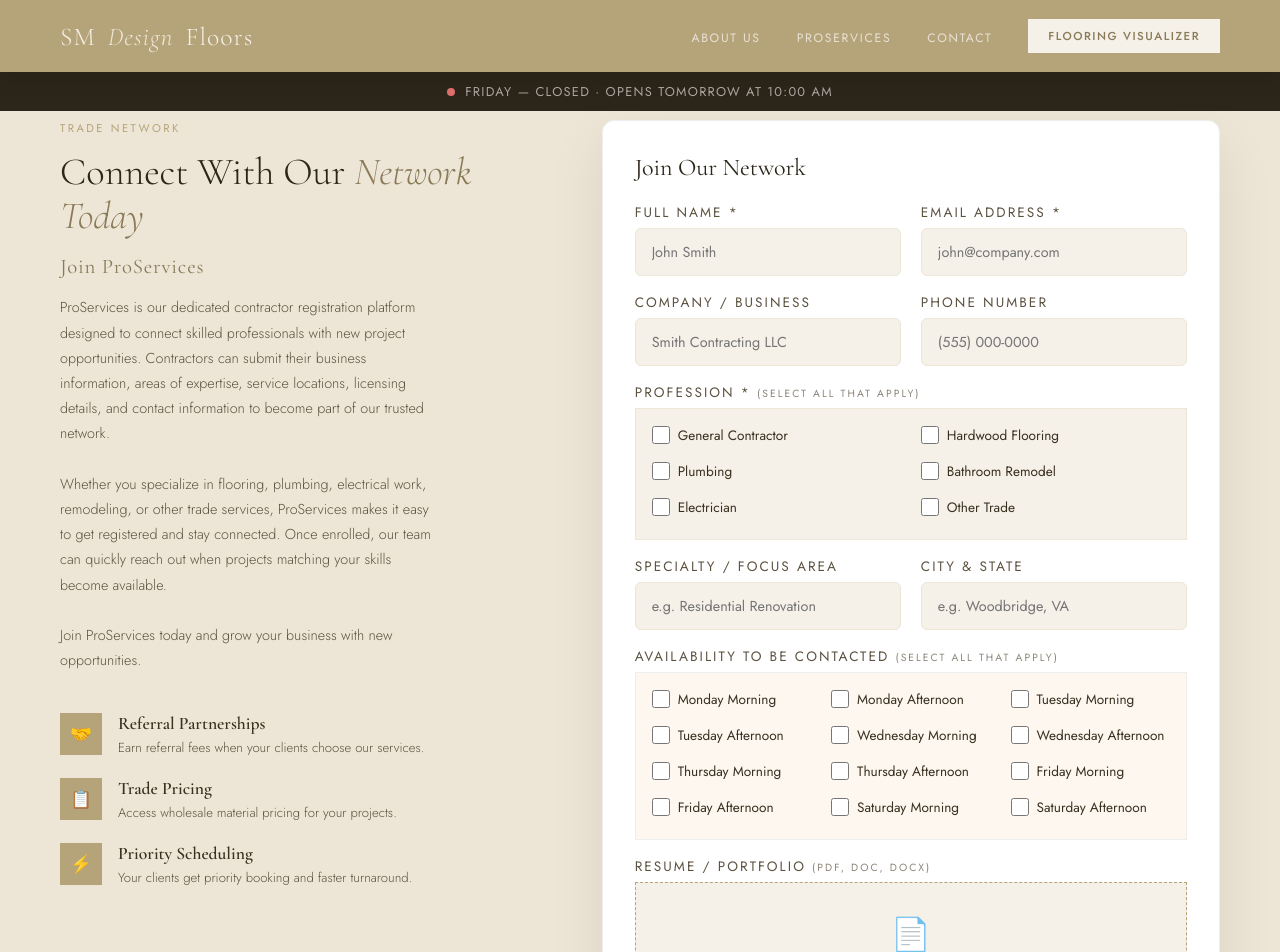
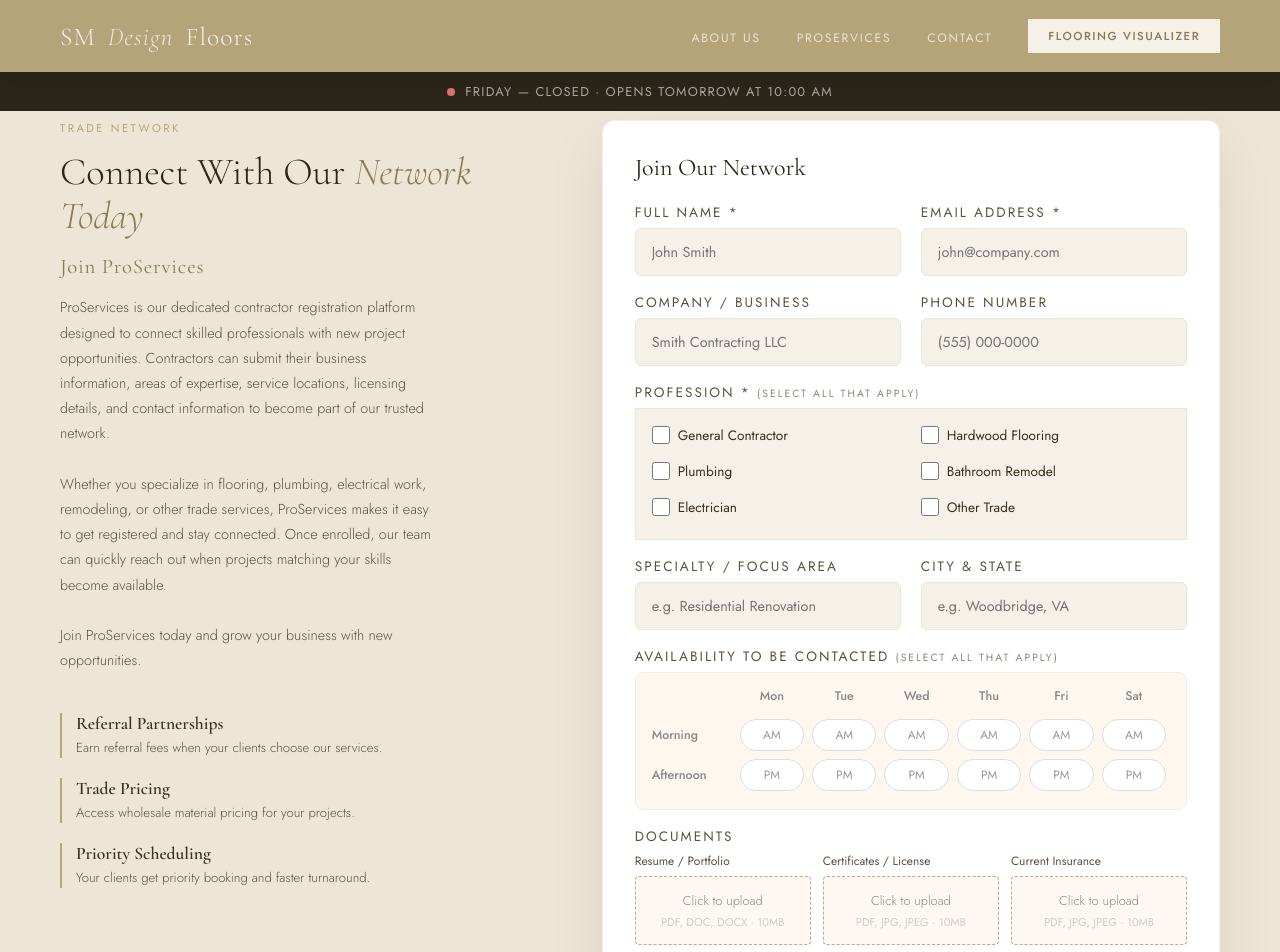
Before and after one commit to RichyKim12/SMDesignFloors, a React (Vite) app: page /proservices in a window 1280 px wide. Shown: the top 952 px of the page. Built offline with nearby package versions, Linux system fonts and the light colour scheme.

Commit message:
form updates

```diff
--- a/src/Components/Contact.css
+++ b/src/Components/Contact.css
@@ -60,17 +60,94 @@ textarea {
   background: #fafafa;
 }
 
-/* AVAILABILITY GRID */
-.availability-grid {
-  display: grid;
-  grid-template-columns: repeat(3, 1fr);
-  gap: 10px 20px;
-  padding: 16px;
+/* AVAILABILITY PILL TABLE */
+.availability-table-wrapper {
   border: 1px solid #eee;
+  border-radius: 8px;
   background: #fdf7f0;
+  overflow-x: auto;
+  padding: 14px 16px;
 }
 
-/* CHECKBOX ITEMS */
+.availability-table {
+  width: 100%;
+  border-collapse: collapse;
+  table-layout: fixed;
+}
+
+.availability-table th {
+  font-size: 0.78rem;
+  font-weight: 500;
+  color: #888;
+  text-align: center;
+  padding: 0 4px 10px;
+}
+
+.availability-table th:first-child {
+  text-align: left;
+  width: 84px;
+}
+
+.availability-table td {
+  text-align: center;
+  padding: 4px;
+}
+
+.time-label {
+  font-size: 0.78rem;
+  font-weight: 500;
+  color: #888;
+  text-align: left !important;
+  padding-left: 0 !important;
+  white-space: nowrap;
+}
+
+/* PILL BUTTONS */
+.pill-btn {
+  display: inline-block;
+  width: 100%;
+  padding: 6px 0;
+  font-size: 0.75rem;
+  font-family: inherit;
+  border: 1px solid #ddd;
+  border-radius: 20px;
+  background: white;
+  color: #999;
+  cursor: pointer;
+  transition: background 0.15s, border-color 0.15s, color 0.15s;
+}
+
+.pill-btn:hover {
+  border-color: #8b5e3c;
+  color: #8b5e3c;
+}
+
+.pill-btn--active {
+  background: #8b5e3c;
+  border-color: #8b5e3c;
+  color: white;
+}
+
+/* UPLOAD ZONE */
+.upload-zone {
+  border: 1px dashed #c4a882;
+  background: #fdf8f2;
+  padding: 14px 10px;
+  text-align: center;
+  cursor: pointer;
+  border-radius: 4px;
+  display: flex;
+  flex-direction: column;
+  align-items: center;
+  gap: 4px;
+  width: 100%;
+  box-sizing: border-box;
+}
+.upload-zone:hover { border-color: #8b5e3c; }
+.upload-zone .upload-hint { font-size: 0.8rem; color: #888; font-weight: 300; }
+.upload-zone .upload-meta { font-size: 0.7rem; color: #bbb; }
+
+
 .checkbox-item {
   display: flex;
   align-items: center;
@@ -115,7 +192,7 @@ textarea {
 }
 
 .section-desc {
-  font-size: 1rem; /*increased from 0.9 rem*/
+  font-size: 1rem;
   color: #666;
   margin-bottom: 24px;
 }
@@ -128,12 +205,21 @@ textarea {
 }
 
 .contact-item {
-  display: flex;
-  gap: 14px;
+  padding-left: 14px;
+  border-left: 2px solid #8b5e3c;
 }
 
-.contact-icon {
-  font-size: 1.2rem;
+.contact-item h4 {
+  font-size: 0.9rem;
+  font-weight: 500;
+  margin-bottom: 3px;
+}
+
+.contact-item p {
+  font-size: 0.85rem;
+  color: #666;
+  line-height: 1.6;
+  margin: 0;
 }
 
 /* MOBILE */
@@ -147,8 +233,11 @@ textarea {
     flex-direction: column;
   }
 
-  .service-grid,
-  .availability-grid {
+  .service-grid {
     grid-template-columns: 1fr;
   }
+
+  .availability-table th:first-child {
+    width: 68px;
+  }
 }
--- a/src/Components/Contact.jsx
+++ b/src/Components/Contact.jsx
@@ -10,13 +10,13 @@ const SERVICES_NEEDED = [
   'Other',
 ];
 
-const DAYS = ['Monday', 'Tuesday', 'Wednesday', 'Thursday', 'Friday', 'Saturday'];
+const DAYS = ['Mon', 'Tue', 'Wed', 'Thu', 'Fri', 'Sat'];
 const TIMES = ['Morning', 'Afternoon'];
 
 const CONTACT_DETAILS = [
-  { icon: '📞', title: 'Phone', body: '(703) 580-1222' },
-  { icon: '🗺️', title: 'Service Area', body: 'Proudly Serving Northern Virginia, Maryland, and Greater Washington DC Area' },
-  { icon: '🕐', title: 'Business Hours', body: <>Monday – Saturday: 10:00 AM – 6:00 PM<br />Sunday: Closed</> },
+  { title: 'Phone', body: '(703) 580-1222' },
+  { title: 'Service Area', body: 'Proudly Serving Northern Virginia, Maryland, and Greater Washington DC Area' },
+  { title: 'Business Hours', body: <>Monday – Saturday: 10:00 AM – 6:00 PM<br />Sunday: Closed</> },
 ];
 
 export default function Contact() {
@@ -29,10 +29,14 @@ export default function Contact() {
       p.includes(v) ? p.filter((x) => x !== v) : [...p, v]
     );
 
-  const toggleAvailability = (slot) =>
+  const toggleSlot = (day, time) => {
+    const slot = `${day} ${time}`;
     setAvailability((prev) =>
       prev.includes(slot) ? prev.filter((x) => x !== slot) : [...prev, slot]
     );
+  };
+
+  const isActive = (day, time) => availability.includes(`${day} ${time}`);
 
   const handleSubmit = (e) => {
     e.preventDefault();
@@ -101,7 +105,6 @@ export default function Contact() {
                 Service Needed *{' '}
                 <span className="small-note">(select all that apply)</span>
               </label>
-
               <div className="service-grid">
                 {SERVICES_NEEDED.map((svc) => (
                   <label key={svc} className="checkbox-item">
@@ -116,28 +119,43 @@ export default function Contact() {
               </div>
             </div>
 
-            {/* AVAILABILITY CHECKBOXES */}
+            {/* AVAILABILITY TOGGLE PILLS */}
             <div className="form-group">
               <label>
                 Availability to be contacted{' '}
                 <span className="small-note">(select all that apply)</span>
               </label>
-              <div className="availability-grid">
-                {DAYS.map((day) =>
-                  TIMES.map((time) => {
-                    const slot = `${day} ${time}`;
-                    return (
-                      <label key={slot} className="checkbox-item">
-                        <input
-                          type="checkbox"
-                          checked={availability.includes(slot)}
-                          onChange={() => toggleAvailability(slot)}
-                        />
-                        {slot}
-                      </label>
-                    );
-                  })
-                )}
+              <div className="availability-table-wrapper">
+                <table className="availability-table">
+                  <thead>
+                    <tr>
+                      <th></th>
+                      {DAYS.map((day) => (
+                        <th key={day}>{day}</th>
+                      ))}
+                    </tr>
+                  </thead>
+                  <tbody>
+                    {TIMES.map((time) => (
+                      <tr key={time}>
+                        <td className="time-label">{time}</td>
+                        {DAYS.map((day) => (
+                          <td key={day}>
+                            <button
+                              type="button"
+                              className={`pill-btn${isActive(day, time) ? ' pill-btn--active' : ''}`}
+                              onClick={() => toggleSlot(day, time)}
+                              aria-pressed={isActive(day, time)}
+                              aria-label={`${day} ${time}`}
+                            >
+                              {time === 'Morning' ? 'AM' : 'PM'}
+                            </button>
+                          </td>
+                        ))}
+                      </tr>
+                    ))}
+                  </tbody>
+                </table>
               </div>
             </div>
 
@@ -152,8 +170,17 @@ export default function Contact() {
 
             {/* FILE UPLOAD */}
             <div className="form-group">
-              <label>(Upload Floor Plan)</label>
-              <input type="file" accept=".png,.pdf,.jpeg" />
+              <label>Floor Plan <span className="small-note">— optional</span></label>
+              <div className="upload-zone" onClick={() => document.getElementById('floorplan-input').click()}>
+                <input
+                  id="floorplan-input"
+                  type="file"
+                  accept=".png,.pdf,.jpeg"
+                  style={{ display: 'none' }}
+                />
+                <div className="upload-hint">Click to upload</div>
+                <div className="upload-meta">PNG, PDF, JPEG · 10MB</div>
+              </div>
             </div>
 
             <button type="submit" className="form-submit">
@@ -183,11 +210,8 @@ export default function Contact() {
         <div className="contact-detail">
           {CONTACT_DETAILS.map((c) => (
             <div key={c.title} className="contact-item">
-              <div className="contact-icon">{c.icon}</div>
-              <div>
-                <h4>{c.title}</h4>
-                <p>{c.body}</p>
-              </div>
+              <h4>{c.title}</h4>
+              <p>{c.body}</p>
             </div>
           ))}
         </div>
--- a/src/Components/Professionals.css
+++ b/src/Components/Professionals.css
@@ -10,25 +10,42 @@
 .sticky-info { position: sticky; top: 100px; }
 
 .feature-list { margin-top: 40px; display: flex; flex-direction: column; gap: 20px; }
-.feature-item { display: flex; gap: 16px; align-items: flex-start; }
-.feature-icon {
-  width: 42px; height: 42px; background: var(--tan);
-  display: flex; align-items: center; justify-content: center;
-  font-size: 1.1rem; flex-shrink: 0;
-}
+.feature-item { padding-left: 14px; border-left: 2px solid var(--tan); }
 .feature-item h4 { font-family: 'Cormorant Garamond', serif; font-size: 1.1rem; margin-bottom: 3px; }
 .feature-item p  { font-size: 0.82rem; color: var(--mid); line-height: 1.6; font-weight: 300; }
 
+.upload-grid {
+  display: grid;
+  grid-template-columns: 1fr 1fr 1fr;
+  gap: 12px;
+}
+
+.upload-field {
+  display: flex;
+  flex-direction: column;
+  gap: 6px;
+}
+
+.upload-field-label {
+  font-size: 0.75rem;
+  color: var(--mid);
+  font-weight: 400;
+}
+
 .upload-zone {
   border: 1.5px dashed var(--tan); background: var(--cream);
-  padding: 28px 20px; text-align: center; cursor: pointer;
+  padding: 14px 10px; text-align: center; cursor: pointer;
   transition: border-color 0.2s, background 0.2s;
+  border-radius: 4px;
+  display: flex;
+  flex-direction: column;
+  align-items: center;
+  gap: 4px;
 }
 .upload-zone:hover { border-color: var(--tan-dark); background: var(--cream-dark); }
-.upload-zone .upload-icon { font-size: 2rem; margin-bottom: 8px; }
-.upload-zone .upload-filename { font-size: 0.87rem; color: var(--tan-dark); font-weight: 400; margin-top: 8px; }
-.upload-zone .upload-hint    { font-size: 0.87rem; color: var(--mid); font-weight: 300; }
-.upload-zone .upload-meta    { font-size: 0.7rem; color: var(--mid); opacity: 0.7; margin-top: 6px; }
+.upload-zone .upload-filename { font-size: 0.75rem; color: var(--tan-dark); font-weight: 400; word-break: break-all; }
+.upload-zone .upload-hint    { font-size: 0.75rem; color: var(--mid); font-weight: 300; }
+.upload-zone .upload-meta    { font-size: 0.68rem; color: var(--mid); opacity: 0.7; }
 
 .profession-grid {
   display: grid;
@@ -39,13 +56,72 @@
   background: var(--cream);
 }
 
-.availability-grid {
-  display: grid;
-  grid-template-columns: repeat(3, 1fr);
-  gap: 10px 20px;
-  padding: 16px;
+/* AVAILABILITY PILL TABLE */
+.availability-table-wrapper {
   border: 1.5px solid var(--cream-dark);
+  border-radius: 4px;
   background: var(--cream);
+  overflow-x: auto;
+  padding: 14px 16px;
+}
+
+.availability-table {
+  width: 100%;
+  border-collapse: collapse;
+  table-layout: fixed;
+}
+
+.availability-table th {
+  font-size: 0.78rem;
+  font-weight: 500;
+  color: var(--mid);
+  text-align: center;
+  padding: 0 4px 10px;
+}
+
+.availability-table th:first-child {
+  text-align: left;
+  width: 84px;
+}
+
+.availability-table td {
+  text-align: center;
+  padding: 4px;
+}
+
+.time-label {
+  font-size: 0.78rem;
+  font-weight: 500;
+  color: var(--mid);
+  text-align: left !important;
+  padding-left: 0 !important;
+  white-space: nowrap;
+}
+
+/* PILL BUTTONS */
+.pill-btn {
+  display: inline-block;
+  width: 100%;
+  padding: 6px 0;
+  font-size: 0.75rem;
+  font-family: inherit;
+  border: 1.5px solid var(--cream-dark);
+  border-radius: 20px;
+  background: var(--cream);
+  color: var(--mid);
+  cursor: pointer;
+  transition: background 0.15s, border-color 0.15s, color 0.15s;
+}
+
+.pill-btn:hover {
+  border-color: var(--tan-dark);
+  color: var(--tan-dark);
+}
+
+.pill-btn--active {
+  background: var(--tan);
+  border-color: var(--tan);
+  color: white;
 }
 
 .checkbox-item {
@@ -59,4 +135,12 @@
 @media (max-width: 900px) {
   #professionals { grid-template-columns: 1fr; gap: 48px; padding: 72px 24px; }
   .sticky-info { position: static; }
+
+  .availability-table th:first-child {
+    width: 68px;
+  }
+
+  .upload-grid {
+    grid-template-columns: 1fr;
+  }
 }
--- a/src/Components/Professionals.jsx
+++ b/src/Components/Professionals.jsx
@@ -2,9 +2,9 @@ import { useState, useRef } from 'react';
 import './Professionals.css';
 
 const FEATURES = [
-  { icon: '🤝', title: 'Referral Partnerships', desc: 'Earn referral fees when your clients choose our services.' },
-  { icon: '📋', title: 'Trade Pricing',          desc: 'Access wholesale material pricing for your projects.' },
-  { icon: '⚡', title: 'Priority Scheduling',    desc: 'Your clients get priority booking and faster turnaround.' },
+  { title: 'Referral Partnerships', desc: 'Earn referral fees when your clients choose our services.' },
+  { title: 'Trade Pricing',         desc: 'Access wholesale material pricing for your projects.' },
+  { title: 'Priority Scheduling',   desc: 'Your clients get priority booking and faster turnaround.' },
 ];
 
 const PROFESSIONS = [
@@ -16,7 +16,7 @@ const PROFESSIONS = [
   'Other Trade',
 ];
 
-const DAYS = ['Monday', 'Tuesday', 'Wednesday', 'Thursday', 'Friday', 'Saturday'];
+const DAYS = ['Mon', 'Tue', 'Wed', 'Thu', 'Fri', 'Sat'];
 const TIMES = ['Morning', 'Afternoon'];
 
 export default function Professionals() {
@@ -34,10 +34,14 @@ export default function Professionals() {
   const toggleProf = (v) =>
     setSelectedProfs((p) => (p.includes(v) ? p.filter((x) => x !== v) : [...p, v]));
 
-  const toggleAvailability = (slot) =>
+  const toggleSlot = (day, time) => {
+    const slot = `${day} ${time}`;
     setAvailability((prev) =>
       prev.includes(slot) ? prev.filter((x) => x !== slot) : [...prev, slot]
     );
+  };
+
+  const isActive = (day, time) => availability.includes(`${day} ${time}`);
 
   const handleFile = (e) => setFileName(e.target.files[0]?.name || '');
   const handleCertFile = (e) => setCertFile(e.target.files[0]?.name || '');
@@ -81,8 +85,8 @@ export default function Professionals() {
         <div className="feature-list">
           {FEATURES.map((f) => (
             <div key={f.title} className="feature-item">
-              <div className="feature-icon">{f.icon}</div>
-              <div><h4>{f.title}</h4><p>{f.desc}</p></div>
+              <h4>{f.title}</h4>
+              <p>{f.desc}</p>
             </div>
           ))}
         </div>
@@ -146,35 +150,53 @@ export default function Professionals() {
               </div>
             </div>
 
-            {/* ── Availability Checkboxes ── */}
+            {/* ── Availability Toggle Pills ── */}
             <div className="form-group">
               <label>
-                Availability to be contacted <span style={{ fontSize: '0.65rem', opacity: 0.7 }}>(select all that apply)</span>
+                Availability to be contacted{' '}
+                <span style={{ fontSize: '0.65rem', opacity: 0.7 }}>(select all that apply)</span>
               </label>
-              <div className="availability-grid">
-                {DAYS.map((day) =>
-                  TIMES.map((time) => {
-                    const slot = `${day} ${time}`;
-                    return (
-                      <label key={slot} className="checkbox-item">
-                        <input
-                          type="checkbox"
-                          checked={availability.includes(slot)}
-                          onChange={() => toggleAvailability(slot)}
-                        />
-                        {slot}
-                      </label>
-                    );
-                  })
-                )}
+              <div className="availability-table-wrapper">
+                <table className="availability-table">
+                  <thead>
+                    <tr>
+                      <th></th>
+                      {DAYS.map((day) => (
+                        <th key={day}>{day}</th>
+                      ))}
+                    </tr>
+                  </thead>
+                  <tbody>
+                    {TIMES.map((time) => (
+                      <tr key={time}>
+                        <td className="time-label">{time}</td>
+                        {DAYS.map((day) => (
+                          <td key={day}>
+                            <button
+                              type="button"
+                              className={`pill-btn${isActive(day, time) ? ' pill-btn--active' : ''}`}
+                              onClick={() => toggleSlot(day, time)}
+                              aria-pressed={isActive(day, time)}
+                              aria-label={`${day} ${time}`}
+                            >
+                              {time === 'Morning' ? 'AM' : 'PM'}
+                            </button>
+                          </td>
+                        ))}
+                      </tr>
+                    ))}
+                  </tbody>
+                </table>
               </div>
             </div>
 
-            {/* ── Resume / Portfolio ── */}
+            {/* ── Document Uploads ── */}
             <div className="form-group">
-              <label>
-                Resume / Portfolio <span style={{ fontSize: '0.65rem', opacity: 0.7 }}>(PDF, DOC, DOCX)</span>
-              </label>
+              <label>Documents</label>
+              <div className="upload-grid">
+
+                <div className="upload-field">
+                  <div className="upload-field-label">Resume / Portfolio</div>
                   <div className="upload-zone" onClick={() => fileInputRef.current.click()}>
                     <input
                       ref={fileInputRef}
@@ -184,20 +206,16 @@ export default function Professionals() {
                       style={{ display: 'none' }}
                       onChange={handleFile}
                     />
-                <div className="upload-icon">{fileName ? '✅' : '📄'}</div>
                     {fileName
                       ? <div className="upload-filename">{fileName}</div>
-                  : <div className="upload-hint">Click to upload your resume or drag and drop here</div>
+                      : <div className="upload-hint">Click to upload</div>
                     }
-                <div className="upload-meta">PDF, DOC, DOCX up to 10MB</div>
+                    <div className="upload-meta">PDF, DOC, DOCX · 10MB</div>
                   </div>
                 </div>
 
-            {/* ── Certificates / License ── */}
-            <div className="form-group">
-              <label>
-                Certificates / License (supports .pdf, .jpg, .jpeg)
-              </label>
+                <div className="upload-field">
+                  <div className="upload-field-label">Certificates / License</div>
                   <div className="upload-zone" onClick={() => certFileRef.current.click()}>
                     <input
                       ref={certFileRef}
@@ -206,21 +224,16 @@ export default function Professionals() {
                       style={{ display: 'none' }}
                       onChange={handleCertFile}
                     />
-                <div className="upload-icon">{certFile ? '✅' : '📄'}</div>
-                {certFile ? (
-                  <div className="upload-filename">{certFile}</div>
-                ) : (
-                  <div className="upload-hint">Click to upload your certificates/license</div>
-                )}
-                <div className="upload-meta">PDF, JPG, JPEG up to 10MB</div>
+                    {certFile
+                      ? <div className="upload-filename">{certFile}</div>
+                      : <div className="upload-hint">Click to upload</div>
+                    }
+                    <div className="upload-meta">PDF, JPG, JPEG · 10MB</div>
                   </div>
                 </div>
 
-            {/* ── Current Insurance ── */}
-            <div className="form-group">
-              <label>
-                Current Insurance (supports .pdf, .jpg, .jpeg)
-              </label>
+                <div className="upload-field">
+                  <div className="upload-field-label">Current Insurance</div>
                   <div className="upload-zone" onClick={() => insuranceFileRef.current.click()}>
                     <input
                       ref={insuranceFileRef}
@@ -229,13 +242,14 @@ export default function Professionals() {
                       style={{ display: 'none' }}
                       onChange={handleInsuranceFile}
                     />
-                <div className="upload-icon">{insuranceFile ? '✅' : '📄'}</div>
-                {insuranceFile ? (
-                  <div className="upload-filename">{insuranceFile}</div>
-                ) : (
-                  <div className="upload-hint">Click to upload your insurance proof</div>
-                )}
-                <div className="upload-meta">PDF, JPG, JPEG up to 10MB</div>
+                    {insuranceFile
+                      ? <div className="upload-filename">{insuranceFile}</div>
+                      : <div className="upload-hint">Click to upload</div>
+                    }
+                    <div className="upload-meta">PDF, JPG, JPEG · 10MB</div>
+                  </div>
+                </div>
+
               </div>
             </div>
 
```
Lines whose indentation alone changed are shown as unchanged.
